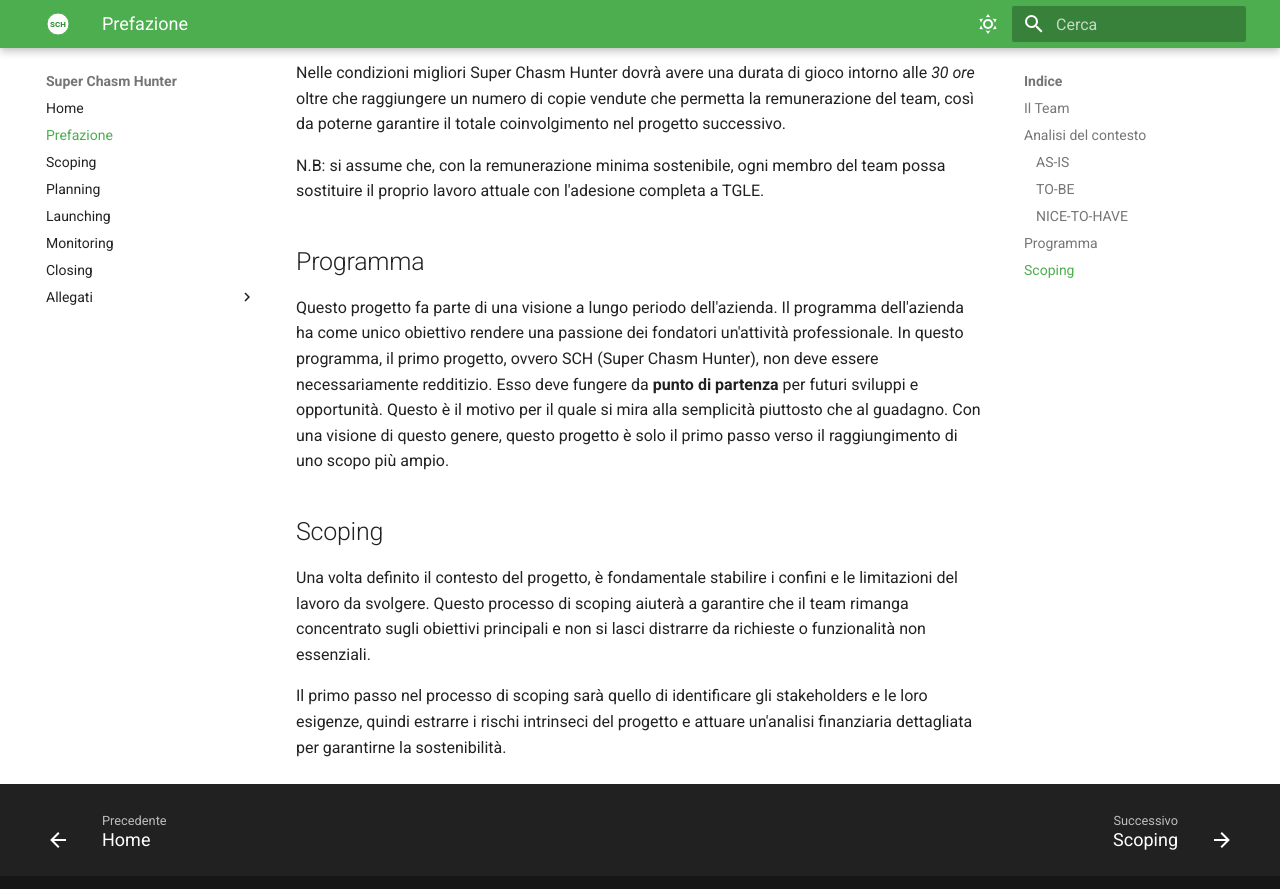
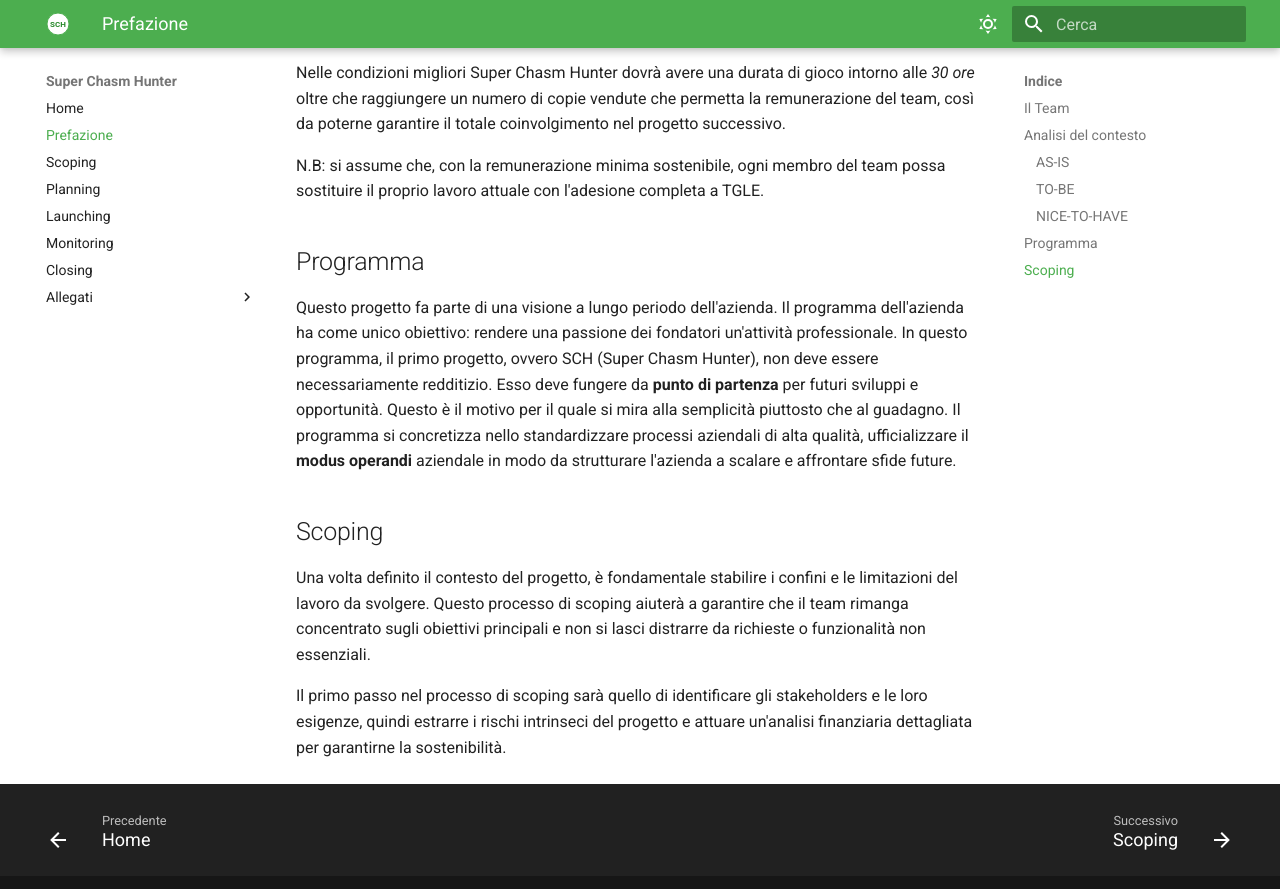
Before and after one commit to FilippoGurioli/super-chasm-hunter-pm, an MkDocs documentation site: the page built from docs/1 - Prefazione.md, in a window 1280 px wide and 900 px high, scrolled down 2164 px. Shown: the top 889 px of the window. Built offline with MkDocs 1.6.1 and Material for MkDocs 9.7.7, drawn with Linux system fonts in a browser that asks for light colours.

Commit message:
feat: correct program

```diff
--- a/docs/1 - Prefazione.md
+++ b/docs/1 - Prefazione.md
@@ -53,7 +53,7 @@ N.B: si assume che, con la remunerazione minima sostenibile, ogni membro del tea
 
 ## Programma
 
-Questo progetto fa parte di una visione a lungo periodo dell'azienda. Il programma dell'azienda ha come unico obiettivo rendere una passione dei fondatori un'attività professionale. In questo programma, il primo progetto, ovvero SCH (Super Chasm Hunter), non deve essere necessariamente redditizio. Esso deve fungere da **punto di partenza** per futuri sviluppi e opportunità. Questo è il motivo per il quale si mira alla semplicità piuttosto che al guadagno. Con una visione di questo genere, questo progetto è solo il primo passo verso il raggiungimento di uno scopo più ampio.
+Questo progetto fa parte di una visione a lungo periodo dell'azienda. Il programma dell'azienda ha come unico obiettivo: rendere una passione dei fondatori un'attività professionale. In questo programma, il primo progetto, ovvero SCH (Super Chasm Hunter), non deve essere necessariamente redditizio. Esso deve fungere da **punto di partenza** per futuri sviluppi e opportunità. Questo è il motivo per il quale si mira alla semplicità piuttosto che al guadagno. Il programma si concretizza nello standardizzare processi aziendali di alta qualità, ufficializzare il **modus operandi** aziendale in modo da strutturare l'azienda a scalare e affrontare sfide future.
 
 ## Scoping
 
```
